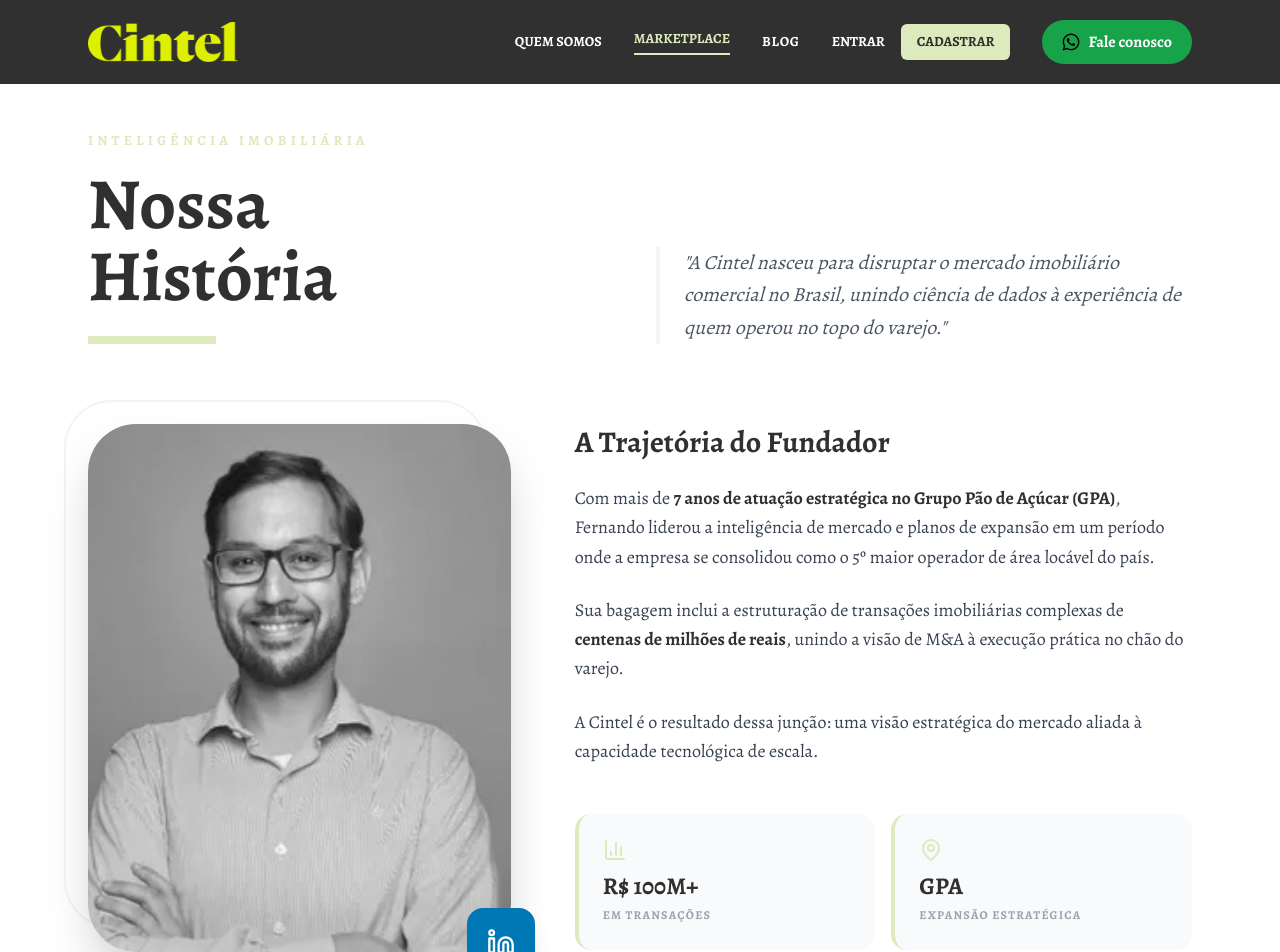
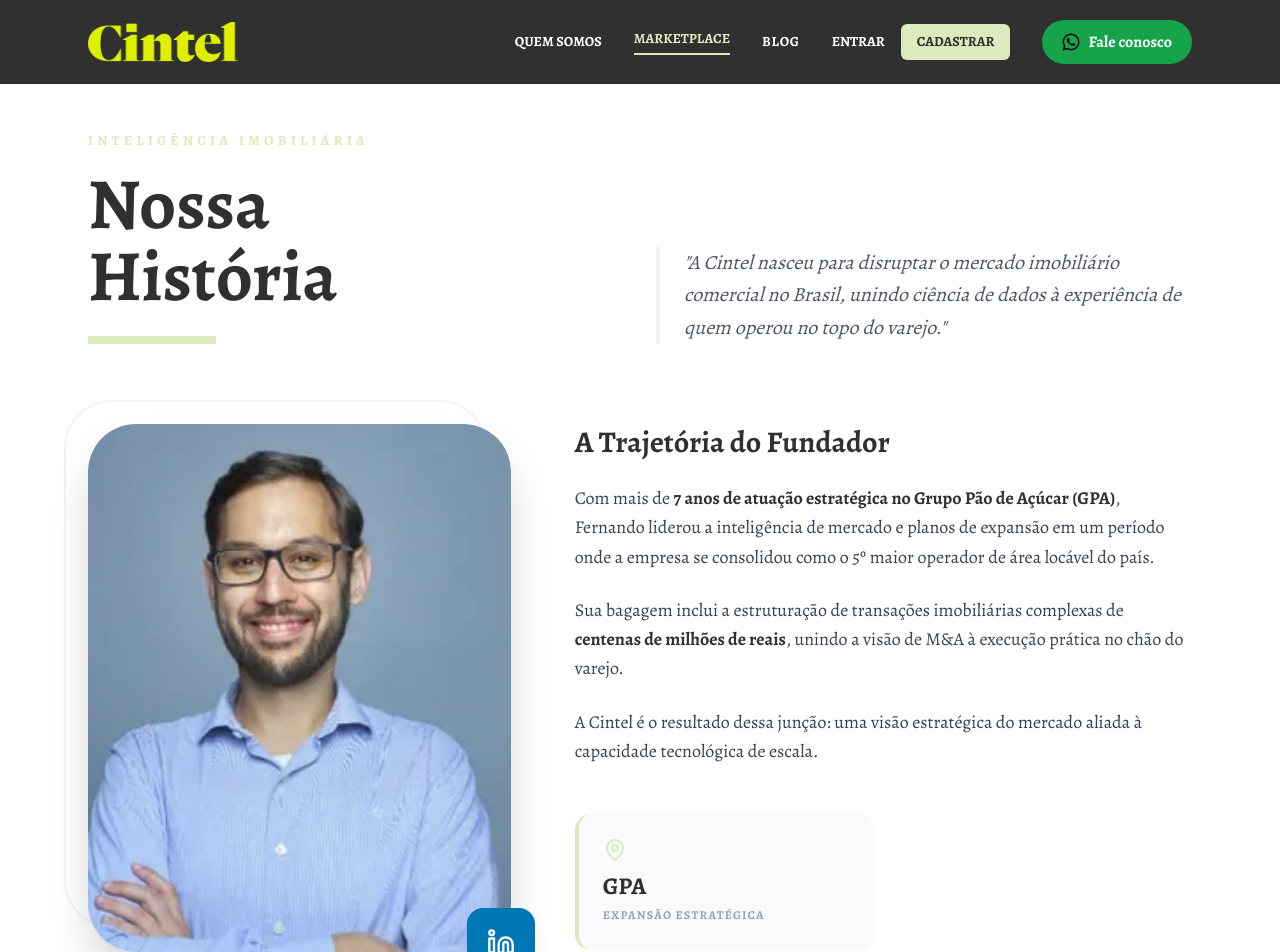
Before and after one commit to rafaelcallegari/cintel-site, a Next.js app: page /sobre in a window 1280 px wide. Shown: the top 952 px of the page. Built offline with nearby package versions, Linux system fonts and the light colour scheme; no server answers.

Commit message:
atualização css about

```diff
--- a/app/sobre/page.tsx
+++ b/app/sobre/page.tsx
@@ -31,7 +31,7 @@ export default function SobrePage() {
                 src="/images/fernando.png"
                 alt="Fernando - Fundador da Cintel"
                 fill
-                className="object-cover grayscale hover:grayscale-0 transition-all duration-700"
+                className="object-cover  transition-all duration-700"
               />
             </div>
 
@@ -62,11 +62,6 @@ export default function SobrePage() {
 
             {/* "Mini Stats" para quebrar o texto e dar autoridade */}
             <div className="grid grid-cols-2 gap-4 pt-4">
-              <div className="bg-gray-50 p-6 rounded-2xl border-l-4 border-cintelYellow">
-                <BarChart3 className="text-cintelYellow mb-2" size={24} />
-                <span className="block text-2xl font-black text-[#303030]">R$ 100M+</span>
-                <span className="text-xs uppercase font-bold text-gray-400 tracking-widest">Em Transações</span>
-              </div>
               <div className="bg-gray-50 p-6 rounded-2xl border-l-4 border-cintelYellow">
                 <MapPin className="text-cintelYellow mb-2" size={24} />
                 <span className="block text-2xl font-black text-[#303030]">GPA</span>
```
